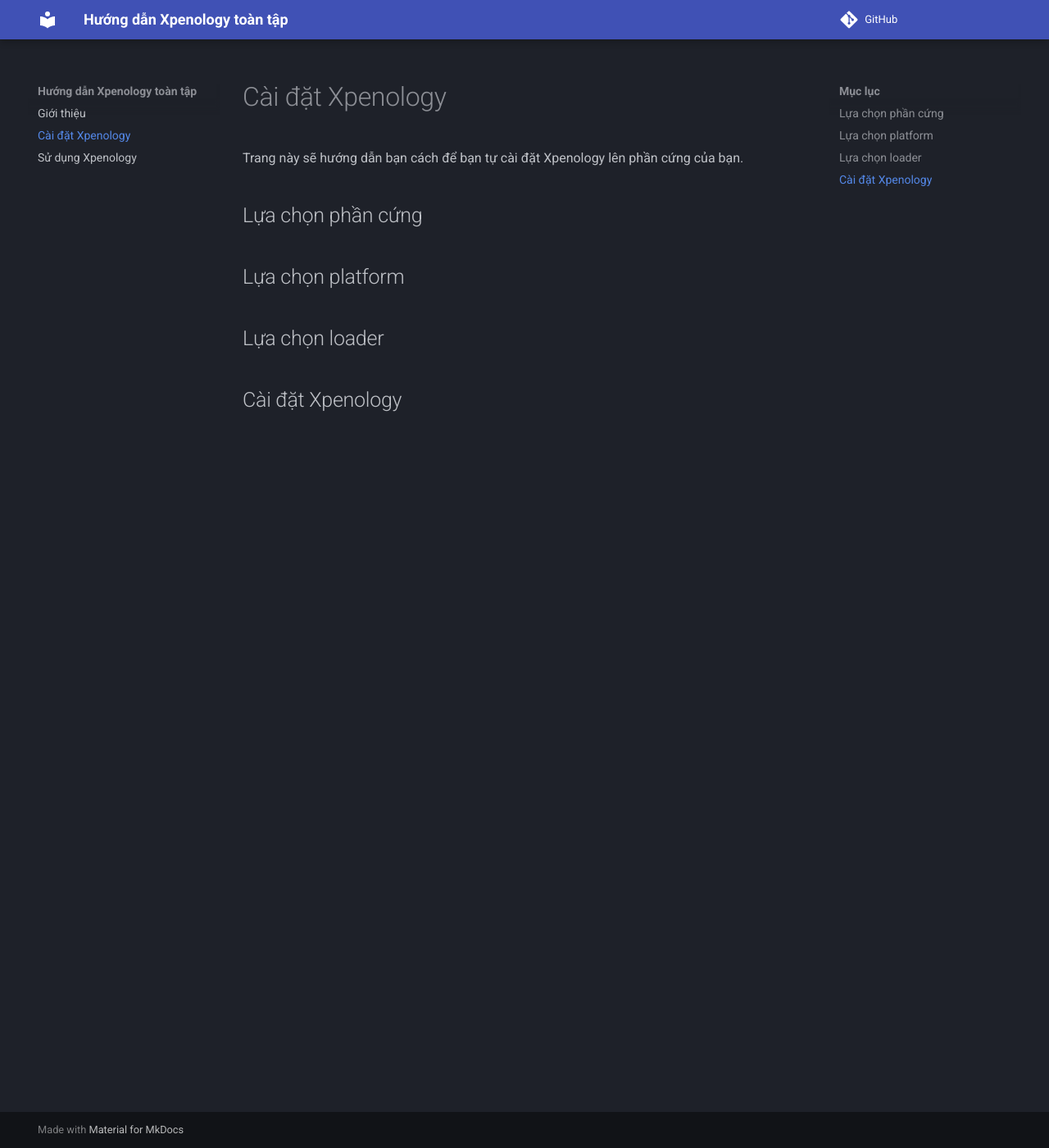
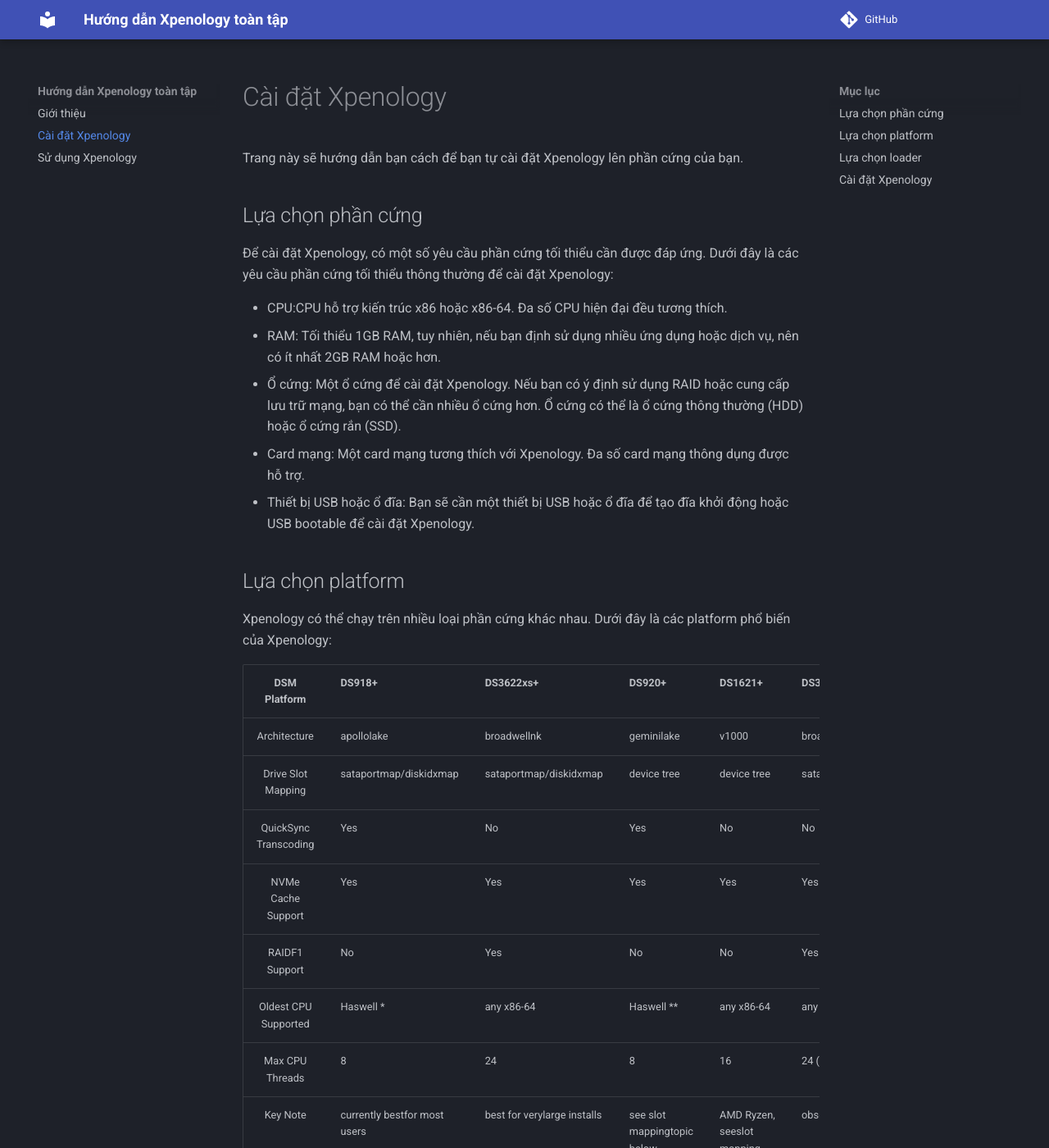
Before and after one commit to luutuananh/xpenology, an MkDocs documentation site: the page built from docs/caidat.md, in a window 1280 px wide and 1400 px high. Shown: the whole window at 82% size. Built offline with MkDocs 1.6.1 and Material for MkDocs 9.7.7, drawn with Linux system fonts in a browser that asks for light colours; comment, search, counter and statistics services are not loaded.

Commit message:
Update caidat.md

```diff
--- a/docs/caidat.md
+++ b/docs/caidat.md
@@ -4,9 +4,29 @@ Trang này sẽ hướng dẫn bạn cách để bạn tự cài đặt Xpenolog
 
 ## Lựa chọn phần cứng
 
+Để cài đặt Xpenology, có một số yêu cầu phần cứng tối thiểu cần được đáp ứng. Dưới đây là các yêu cầu phần cứng tối thiểu thông thường để cài đặt Xpenology:
 
+- CPU:CPU hỗ trợ kiến trúc x86 hoặc x86-64. Đa số CPU hiện đại đều tương thích.
+- RAM: Tối thiểu 1GB RAM, tuy nhiên, nếu bạn định sử dụng nhiều ứng dụng hoặc dịch vụ, nên có ít nhất 2GB RAM hoặc hơn.
+- Ổ cứng: Một ổ cứng để cài đặt Xpenology. Nếu bạn có ý định sử dụng RAID hoặc cung cấp lưu trữ mạng, bạn có thể cần nhiều ổ cứng hơn. Ổ cứng có thể là ổ cứng thông thường (HDD) hoặc ổ cứng rắn (SSD).
+- Card mạng: Một card mạng tương thích với Xpenology. Đa số card mạng thông dụng được hỗ trợ.
+- Thiết bị USB hoặc ổ đĩa: Bạn sẽ cần một thiết bị USB hoặc ổ đĩa để tạo đĩa khởi động hoặc USB bootable để cài đặt Xpenology.
 
 ## Lựa chọn platform
+
+Xpenology có thể chạy trên nhiều loại phần cứng khác nhau. Dưới đây là các platform phổ biến của Xpenology:
+
+| DSM Platform|DS918+|DS3622xs+ |DS920+|DS1621+ |DS3617xs |DVA3221|DS3615xs |
+|:---------------------------------------------------:|------------------------------------------------------------------------------|-----------------------------------------------------------------------------|-----------------------------------------------------------------------------|----------------------------------------------------------------------------------|------------------------------------------------------------------------|----------------------------------------------------------------------------|------------------------------------------------------------------------|
+| Architecture|apollolake |broadwellnk |geminilake|v1000 |broadwell|denverton|bromolow |
+| Drive Slot Mapping |sataportmap/diskidxmap|sataportmap/diskidxmap |device tree |device tree|sataportmap/diskidxmap |sataportmap/diskidxmap|sataportmap/diskidxmap |
+|QuickSync Transcoding |Yes |No |Yes|No|No |No|No |
+|NVMe Cache Support|Yes |Yes|Yes|Yes |Yes (as of 7.0) |Yes |No |
+|RAIDF1 Support|No|Yes|No |No|Yes|No|Yes|
+| Oldest CPU Supported |Haswell *|any x86-64|Haswell **|any x86-64|any x86-64|Haswell *|any x86-64|
+| Max CPU Threads|8 |24 |8|16|24 (as of 7.0)|16|16 |
+| Key Note|currently bestfor most users |best for verylarge installs |see slot mappingtopic below |AMD Ryzen, seeslot mapping topic |obsoleteuse DS3622xs+|AI/Deep LearningnVIDIA GPU |obsoleteuse DS3622xs+|
+
 
 ## Lựa chọn loader
 
```
